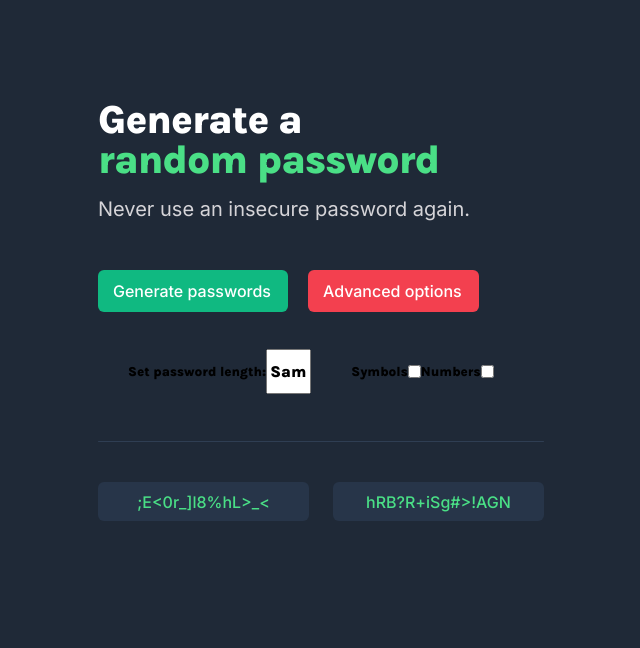
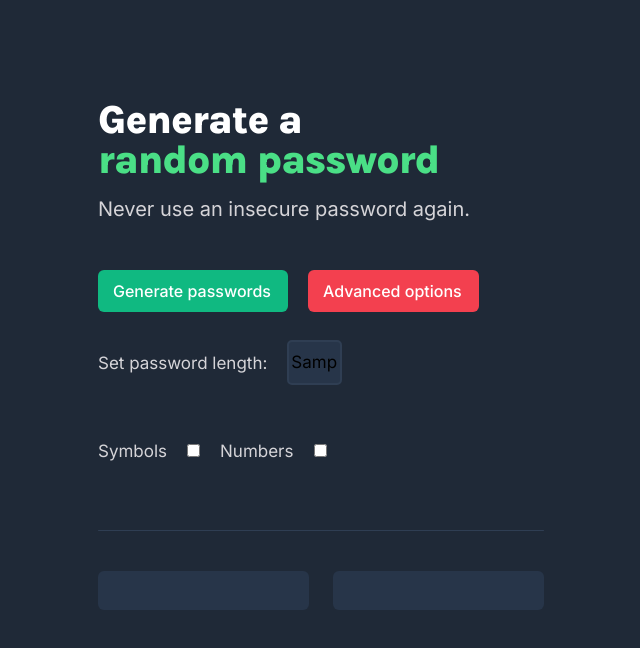
Before and after one commit to lem-san/pw-generator, a website built with Vite: page index.html in a window 1280 px wide. Both pictures are taken after typing "Sample" into the empty fields and a click on the button "Generate passwords". Shown: the whole page, without its empty margins (319-959 px from the left). Built offline with nearby package versions, Linux system fonts and the light colour scheme.

Commit message:
quick changes to advanced options

```diff
--- a/index.css
+++ b/index.css
@@ -40,6 +40,15 @@ h4 {
     margin-top: 15px;
 }
 
+h5 {
+    color: #D5D4D8;
+    font-family: Inter;
+    font-size: 17px;
+    font-style: normal;
+    font-weight: 400;
+    margin-right: 20px;
+}
+
 #buttons {
     display: flex;
     justify-content: start;
@@ -67,15 +76,26 @@ button {
 
 #optionsSelection {
     display: flex;
+    flex-direction: column;
     justify-content: start;
-    align-items: center;
-    margin: 30px;
+    align-items: start;
+}
+
+#toggles {
+    display: flex;
 }
 
 #passwordLength {
-    width: 45px;
+    width: 55px;
     height: 45px;
-    margin-right: 40px;
+    margin-left: 20px;
+    border-radius: 5px;
+    background-color: #273549;
+    border: 2px solid #2F3E53;
+}
+
+.cb {
+    margin-left: 20px;
 }
 
 hr {
--- a/index.html
+++ b/index.html
@@ -13,9 +13,11 @@
             <button id="optionsBtn" onclick="showOptions()">Advanced options</button>
         </div>
         <div id="optionsSelection">
-            <h5>Set password length:</h5><input id="passwordLength">
-            <h5>Symbols</h5><input type="checkbox" class="cb">
-            <h5>Numbers</h5><input type="checkbox" class="cb">
+            <h5>Set password length:<input id="passwordLength"></h5>
+            <div id="toggles">
+                <h5>Symbols<input type="checkbox" class="cb" id="cbSymbols"></h5>
+                <h5>Numbers<input type="checkbox" class="cb" id="cbNumbers"></h5>
+            </div>
         </div>
         <hr>
         <div id="passwords">
--- a/index.js
+++ b/index.js
@@ -8,20 +8,40 @@ function generatePassword() {
     let pw1 = ""
     let pw2 = ""
 
-    for (let count = 0; count < 15; count++) {
+    let passwordLength = document.getElementById("passwordLength").value
+    let cbSymbols = document.getElementById("cbSymbols")
+    let cbNumbers = document.getElementById("cbNumbers")
+
+    if (cbSymbols.checked === true) {
+      characters.splice(62, characters.length)
+    }
+
+    if (passwordLength === "") {
+      for (let count = 0; count < 15; count++) {
         pw1 += characters[Math.floor(Math.random() * characters.length)]
         pw2 += characters[Math.floor(Math.random() * characters.length)]
+      }
+    } else {
+      for (let count = 0; count < passwordLength; count++) {
+        pw1 += characters[Math.floor(Math.random() * characters.length)]
+        pw2 += characters[Math.floor(Math.random() * characters.length)]
+      }
     }
+
     firstPassword.textContent = pw1
     secondPassword.textContent = pw2
 }
 
 function showOptions(){
-    let options = document.getElementById("optionsSelection");
+    let options = document.getElementById("optionsSelection")
+    let optionsBtn = document.getElementById("optionsBtn")
+
     if (options.style.display === "none") {
-      options.style.display = "flex";
+      options.style.display = "flex"
+      optionsBtn.style.background = "#992831"
     } else {
-      options.style.display = "none";
+      options.style.display = "none"
+      optionsBtn.style.background = "#f3404f"
     }
 }
 
```
